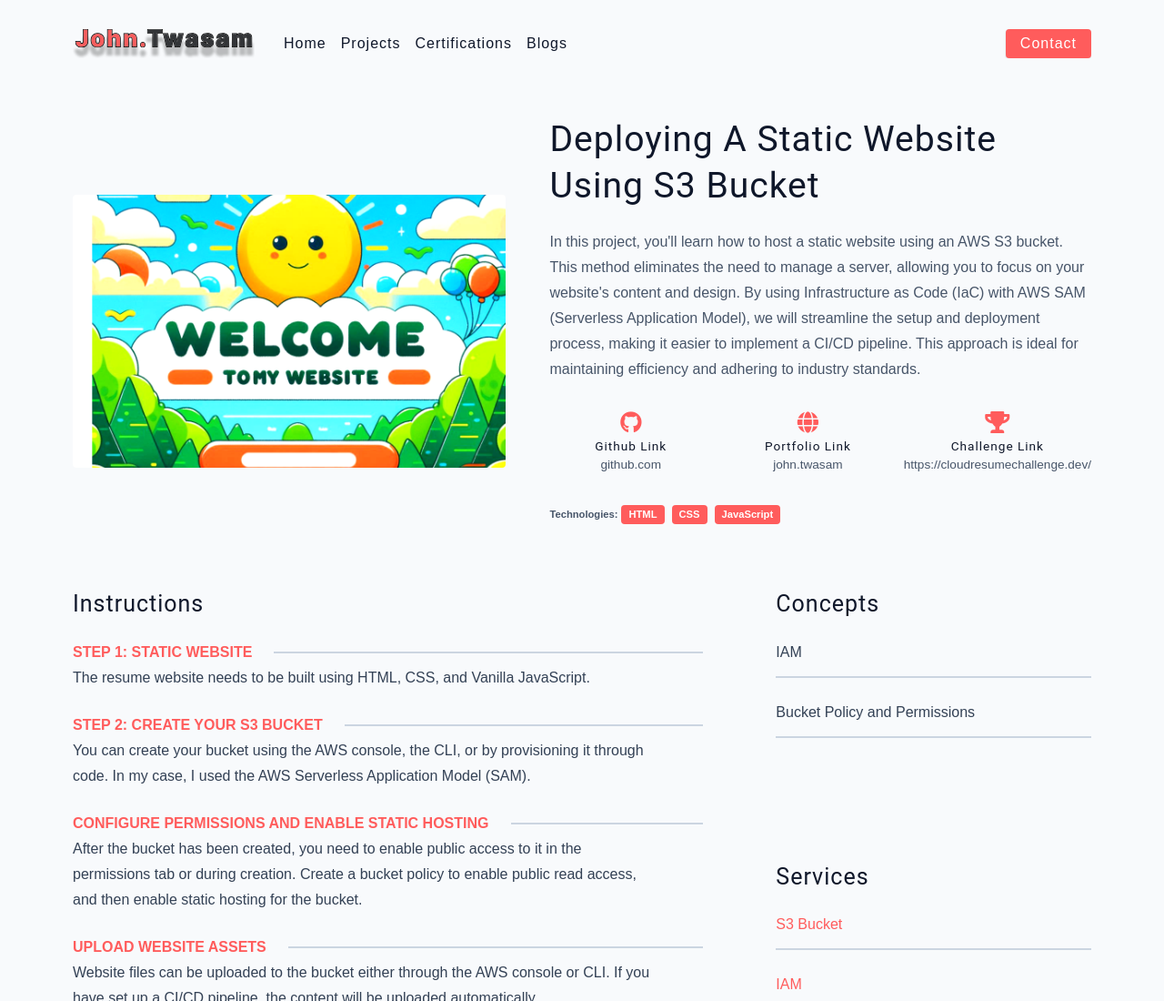
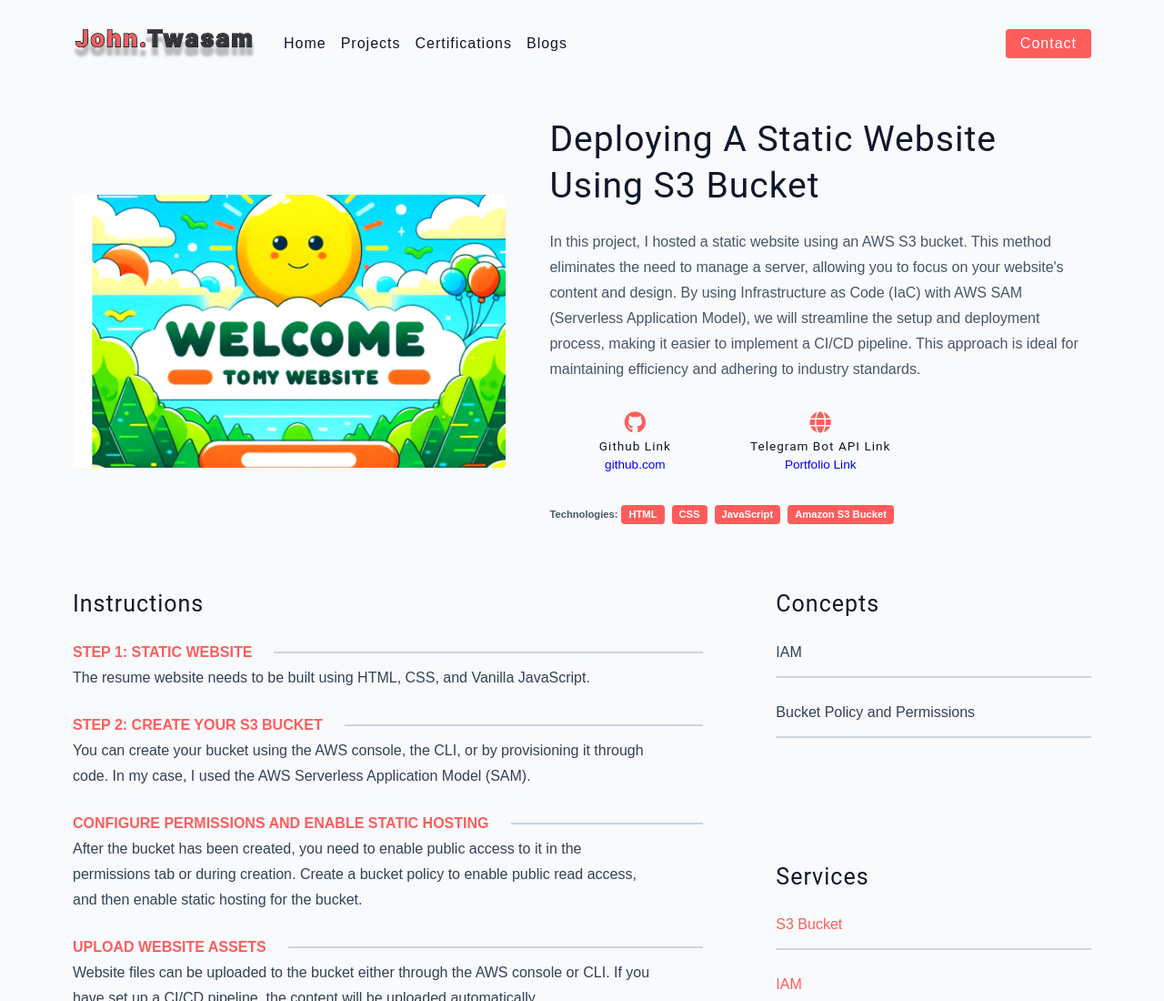
Before and after one commit to tee-jay7/portfolio-site, a plain HTML site: page project-detail0.html in a window 1280 px wide. Shown: the top 1100 px of the page at 91% size. Drawn offline with Linux system fonts and the light colour scheme.

Commit message:
Added new projects

```diff
--- a/js/app.js
+++ b/js/app.js
@@ -20,7 +20,7 @@
     views.textContent = `This site has been visited ${updated_value} times 🚀`;
   } catch (error) {
     console.error('Error fetching data:', error);
-    views.textContent = 'Error fetching view count 😓⛑️';
+    views.textContent = 'Error fetching view count ⛑️😓';
   }
 };
 
--- a/project-detail0.html
+++ b/project-detail0.html
@@ -49,27 +49,22 @@
           <article class="project-info">
             <h2>Deploying a Static Website Using S3 Bucket</h2>
             <p>
-              In this project, you'll learn how to host a static website using an AWS S3 bucket. This method eliminates the need to manage a server, allowing you to focus on your website's content and design. By using Infrastructure as Code (IaC) with AWS SAM (Serverless Application Model), we will streamline the setup and deployment process, making it easier to implement a CI/CD pipeline. This approach is ideal for maintaining efficiency and adhering to industry standards.
+              In this project, I hosted a static website using an AWS S3 bucket. This method eliminates the need to manage a server, allowing you to focus on your website's content and design. By using Infrastructure as Code (IaC) with AWS SAM (Serverless Application Model), we will streamline the setup and deployment process, making it easier to implement a CI/CD pipeline. This approach is ideal for maintaining efficiency and adhering to industry standards.
             </p>
             <div class="project-icons">
               <article>
                 <i class="fab fa-github"></i>
                 <h5>Github link</h5>
-                <p>github.com</p>
+                <p><a href="https://github.com/tee-jay7/portfolio-site" target="_blank">github.com</a></p>
               </article>
               <article>
                 <i class="fas fa-globe"></i>
-                <h5>Portfolio link</h5>
-                <p>john.twasam</p>
-              </article>
-              <article>
-                <i class="fas fa-trophy"></i>
-                <h5>Challenge link</h5>
-                <p>https://cloudresumechallenge.dev/</p>
+                <h5>Telegram Bot API Link</h5>
+                <p><a href="http://johntwasam.xyz.s3-website-eu-west-1.amazonaws.com" target="_blank">Portfolio Link</a></p>
               </article>
             </div>
             <p class="project-tags">
-              Technologies: <a href="#">HTML</a> <a href="#">CSS</a> <a href="#">JavaScript</a>
+              Technologies: <a href="#">HTML</a> <a href="#">CSS</a> <a href="#">JavaScript</a> <a href="#">Amazon S3 Bucket</a>
             </p>
           </article>
         </section>
```
Also changed, not shown: index.html (+3 -3 lines), project-detail.html (+1 -1 lines), project-detail1.html (+7 -2 lines).
